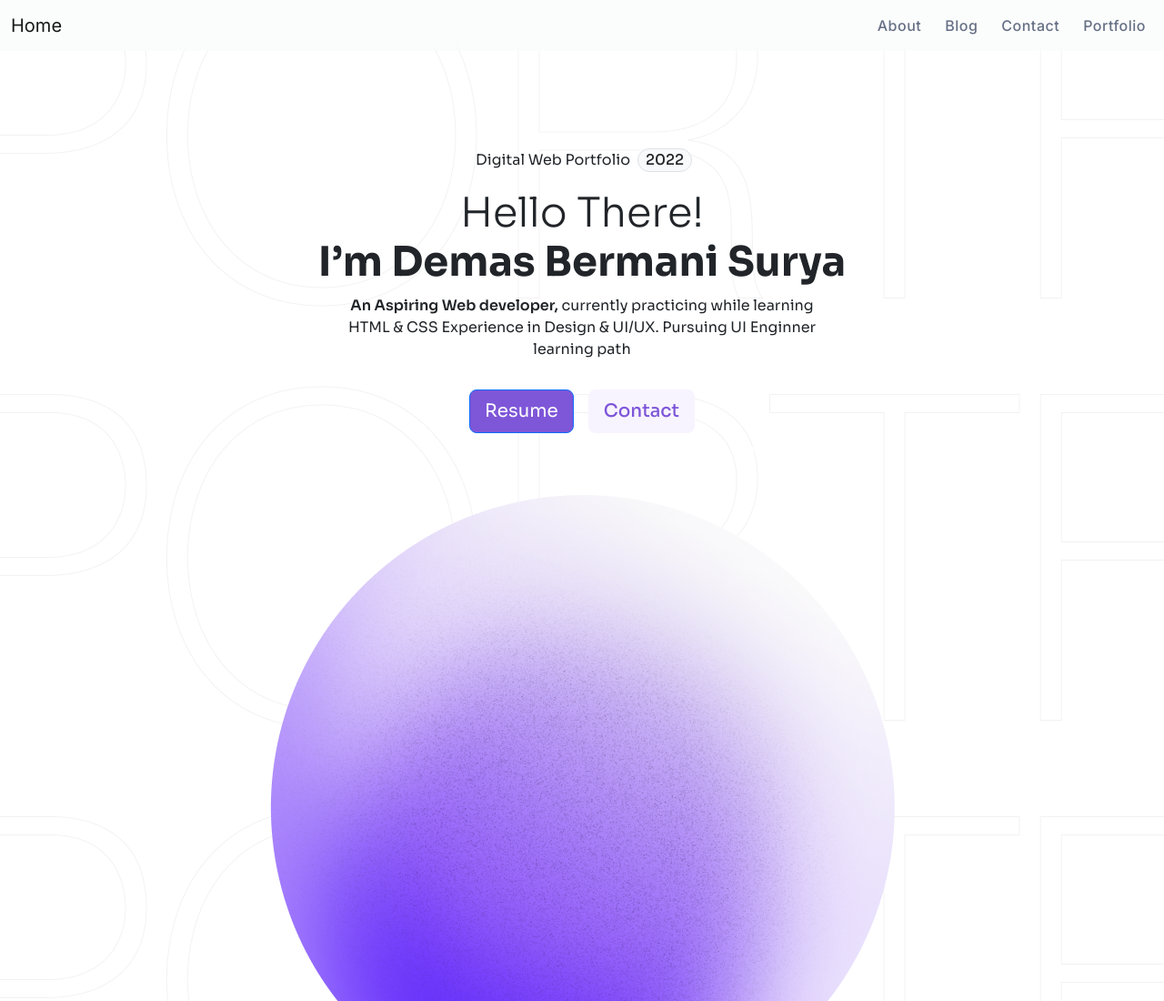
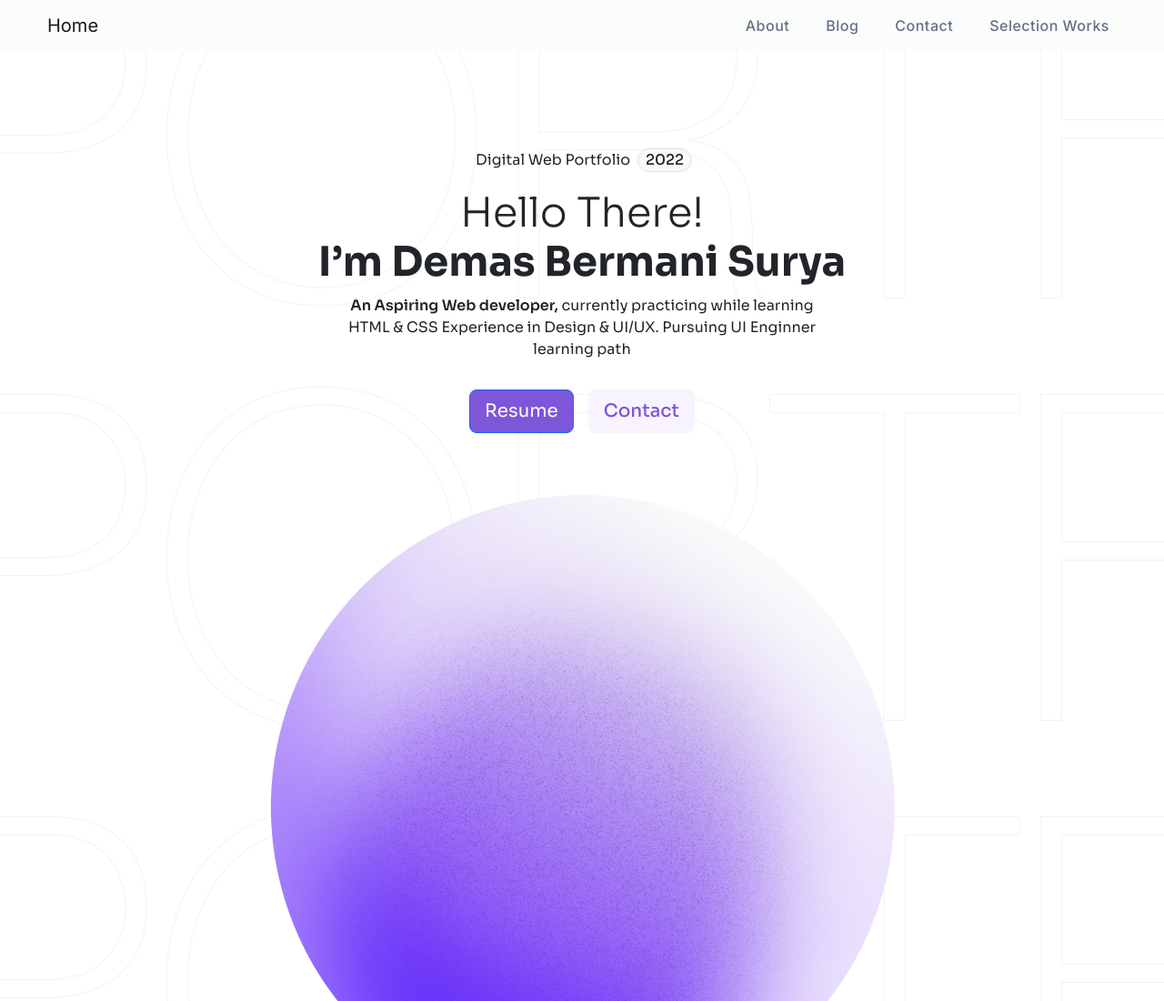
Before and after one commit to 24Demassu/24Demassu, a plain HTML site: page index.html in a window 1280 px wide. Shown: the top 1100 px of the page at 91% size. Drawn offline with nearby package versions, Linux system fonts and the light colour scheme.

Commit message:
benerin navbar v2

```diff
--- a/CSS/style.css
+++ b/CSS/style.css
@@ -8,13 +8,16 @@
   text-align: center;
   padding: 10px;
 }
-
 .nav-list {
   font-family: 'inter';
   font-size: 16px;
   line-height: 22px;
   font-weight: 500;
-  gap: 10px;
+  gap: 24px;
+}
+#bawahnavbar {
+  margin-left: 40px;
+  margin-right: 40px;
 }
 
 li:first-child {
@@ -35,6 +38,11 @@ li > a {
   text-decoration: none;
   /* font-weight: 500; */
   color: #667085;
+}
+
+.nav-link:hover {
+  background-color: #F8F9FC ;
+  border-radius: 5px;
 }
 
 .nav-link a:hover {
--- a/index.html
+++ b/index.html
@@ -17,7 +17,7 @@
     <!-- Navbar -->
     <section>
       <nav class="navbar navbar-expand-lg bg-light bg-opacity-50 fixed-top" style="backdrop-filter: blur(10px); font-family: Inter;">
-        <div class="container-fluid">
+        <div class="container-fluid" id="bawahnavbar">
           <a class="navbar-brand" href="#">Home</a>
           <button
             class="navbar-toggler"
@@ -64,7 +64,7 @@
                 >Contact</a
               >
             </li>
-            <li class="nav-link active" id="services"><a href="#">Portfolio</a>
+            <li class="nav-link active" id="services"><a href="#">Selection works</a>
               <div class="sub-nav">
                 <div class="sub-nav-col">
                   <a href="#" class="sub-nav-box" id="box-1">
```
